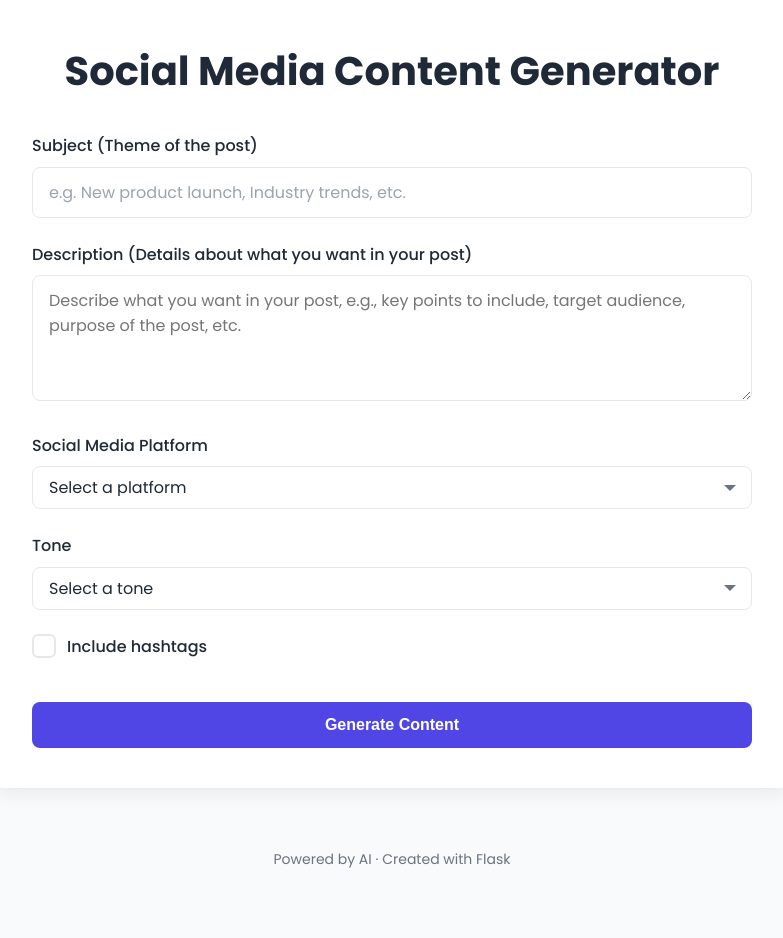
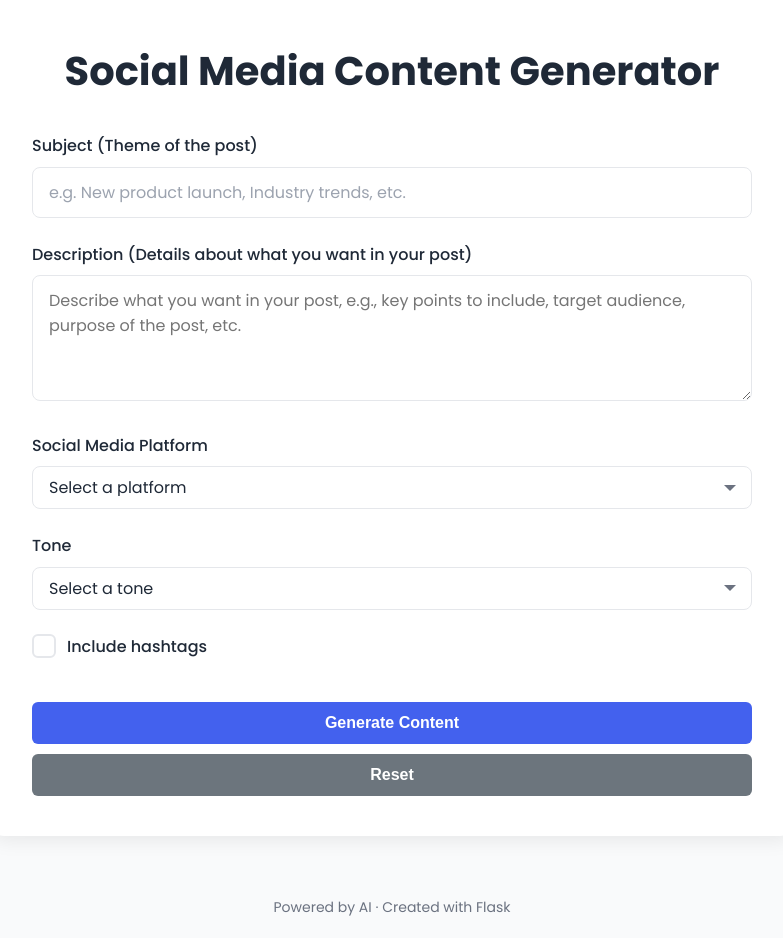
Before and after one commit to leticiatdoliveira/ai-social-media-post-generator, a Flask app: page / in a window 1280 px wide. Shown: the part 41-979 px from the top of the page, without its empty margins (248-1031 px from the left). Before the commit the page ends 909 px from the top, so only its background shows below. Run offline with Flask 3, Linux system fonts and the light colour scheme.

Commit message:
reset button added to clean up forms when cliked on

```diff
--- a/static/css/style.css
+++ b/static/css/style.css
@@ -452,3 +452,33 @@ input[type="number"]:focus {
     border-top: 1px solid var(--border-color);
     padding-top: 20px;
 }
+
+.btn-generate, .btn-secondary {
+    padding: 12px 20px;
+    border: none;
+    border-radius: 6px;
+    font-weight: 600;
+    cursor: pointer;
+    transition: all 0.3s ease;
+    font-size: 16px;
+    width: 100%;
+    margin-top: 10px;
+}
+
+.btn-generate {
+    background-color: #4361ee;
+    color: white;
+}
+
+.btn-generate:hover {
+    background-color: #3a56d4;
+}
+
+.btn-secondary {
+    background-color: #6c757d;
+    color: white;
+}
+
+.btn-secondary:hover {
+    background-color: #5a6268;
+}
--- a/static/js/main.js
+++ b/static/js/main.js
@@ -1,6 +1,6 @@
 // static/js/main.js
 document.addEventListener('DOMContentLoaded', function() {
-    // Toggle max hashtags field visibility when hashtags checkbox is clicked
+    // Toggle max hashtags field visibility when hashtag checkbox is clicked
     document.getElementById('hashtags').addEventListener('change', function() {
         const container = document.getElementById('maxHashtagsContainer');
         if (this.checked) {
@@ -10,6 +10,7 @@ document.addEventListener('DOMContentLoaded', function() {
         }
     });
 
+    // Generate content button click event
     document.getElementById('generateBtn').addEventListener('click', function() {
         const subject = document.getElementById('subject').value;
         const platform = document.getElementById('platform').value;
@@ -77,6 +78,32 @@ document.addEventListener('DOMContentLoaded', function() {
             document.getElementById('error').style.display = 'block';
             console.error('Error:', error);
         });
+    });
+
+    // Clear content button click event
+    document.getElementById('resetBtn').addEventListener('click', function() {
+        // Reset form fields
+        document.getElementById('subject').value = '';
+        document.getElementById('description').value = '';
+        document.getElementById('platform').value = '';
+        document.getElementById('tone').value = '';
+
+        // Reset hashtags checkbox and max hashtags
+        document.getElementById('hashtags').checked = false;
+        document.getElementById('maxHashtags').value = '5';
+        document.getElementById('maxHashtagsContainer').classList.remove('visible');
+
+        // Hide results and feedback
+        document.getElementById('result').style.display = 'none';
+        document.getElementById('error').style.display = 'none';
+        document.getElementById('feedback-container').style.display = 'none';
+        document.getElementById('feedback-form').style.display = 'none';
+        document.getElementById('feedback-success').style.display = 'none';
+        document.getElementById('btn-feedback').style.display = 'block';
+        document.getElementById('feedback-text').value = '';
+
+        // Clear content
+        document.getElementById('content-display').innerHTML = '';
     });
 
     // Copy to clipboard functionality
--- a/templates/index.html
+++ b/templates/index.html
@@ -65,6 +65,8 @@
                 </div>
 
                 <button type="button" id="generateBtn" class="btn-generate">Generate Content</button>
+
+                <button id="resetBtn" class="btn btn-secondary">Reset</button>
             </form>
 
             <div class="loader" id="loader">
```
